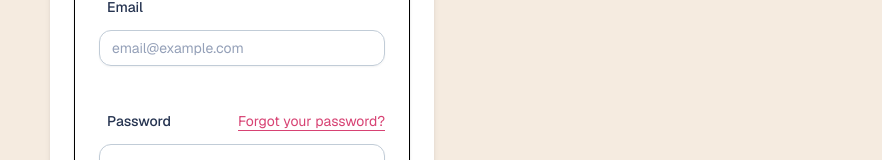
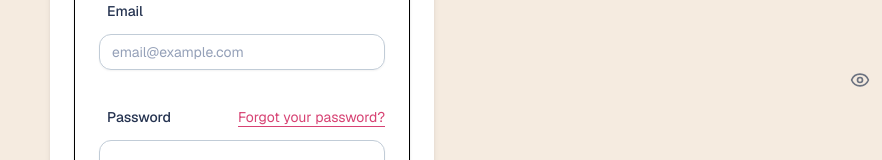
Before and after one commit to ltnguy16/study_guide, a Next.js app: page /auth/login in a window 1280 px wide. Shown: the part 320-480 px from the top of the page, without its empty margins (398-1280 px from the left). Built offline with nearby package versions, Linux system fonts and the light colour scheme; no server answers.

Commit message:
Add password toggle visual

```diff
--- a/features/auth/forms/login-form.tsx
+++ b/features/auth/forms/login-form.tsx
@@ -15,6 +15,7 @@ import {
     Input,
     Button,
 } from "@/shared/components";
+import { Eye, EyeOff } from "lucide-react";
 
 export function LoginForm({
     className,
@@ -82,7 +83,11 @@ export function LoginForm({
                             <button
                                 type="button"
                                 onClick={() => setShowPassword((prev) => !prev)}
-                            ></button>
+                                className="absolute top-1/2 right-3 -translate-y-1/2 text-gray-500 hover:text-gray-700 dark:text-gray-400 dark:hover:text-gray-200 focus:outline-none"
+                                aria-label={showPassword ? "Hide password" : "Show password"}
+                            >
+                                {showPassword ? <EyeOff size={20}/> : <Eye size={20}/>}
+                            </button>
                         </div>
                         <div className="grid gap-2 py-2">
                             <div className="flex items-center">
```
